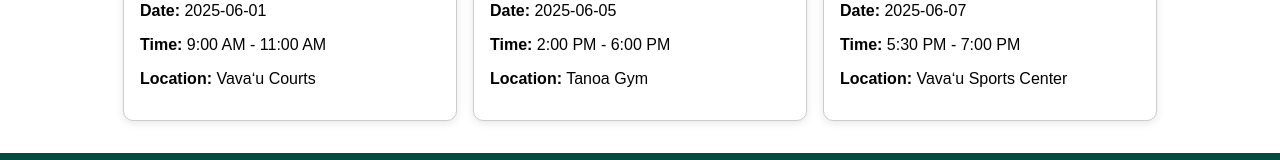
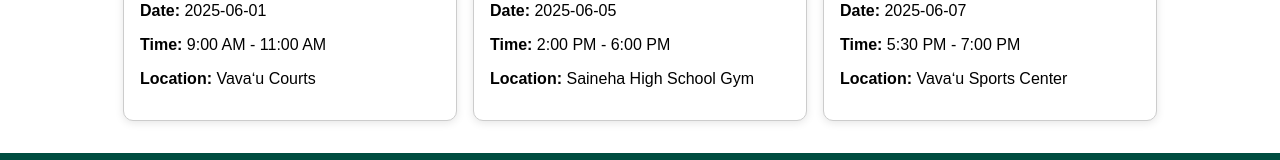
Before and after one commit to lataheanga98/react-frontend-project, a React (Create React App) app in the folder pickleball-schedule-app/: page / in a window 1280 px wide. Shown: the part 219-379 px from the top of the page. Built offline with nearby package versions, Linux system fonts and the light colour scheme.

Commit message:
Made changes to one of the location

```diff
--- a/pickleball-schedule-app/src/App.js
+++ b/pickleball-schedule-app/src/App.js
@@ -13,7 +13,7 @@ const events = [
     title: "Tonga Club Tournament",
     date: "2025-06-05",
     time: "2:00 PM - 6:00 PM",
-    location: "Tanoa Gym",
+    location: "Saineha High School Gym",
   },
   {
     title: "Evening Beginner Clinic",
```
